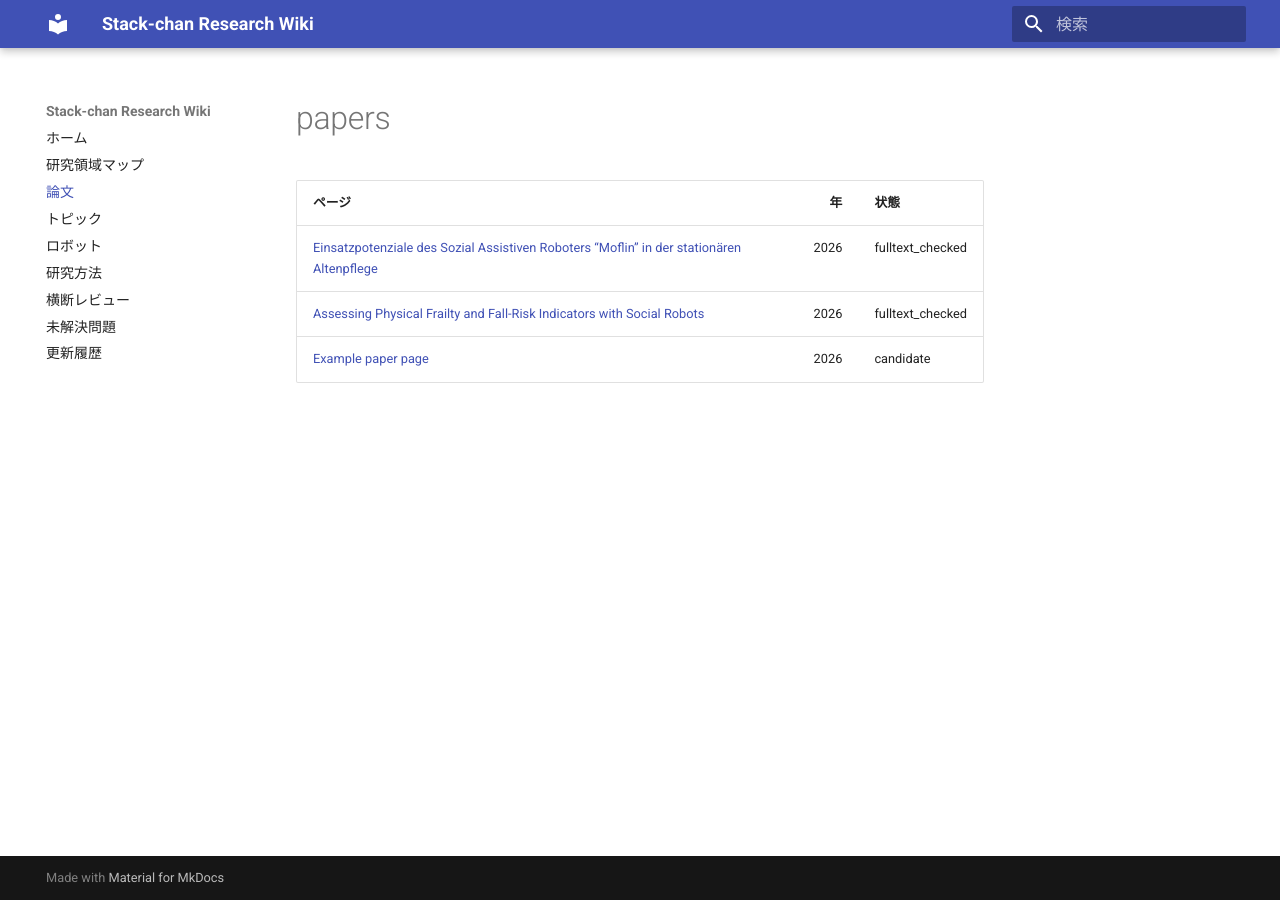
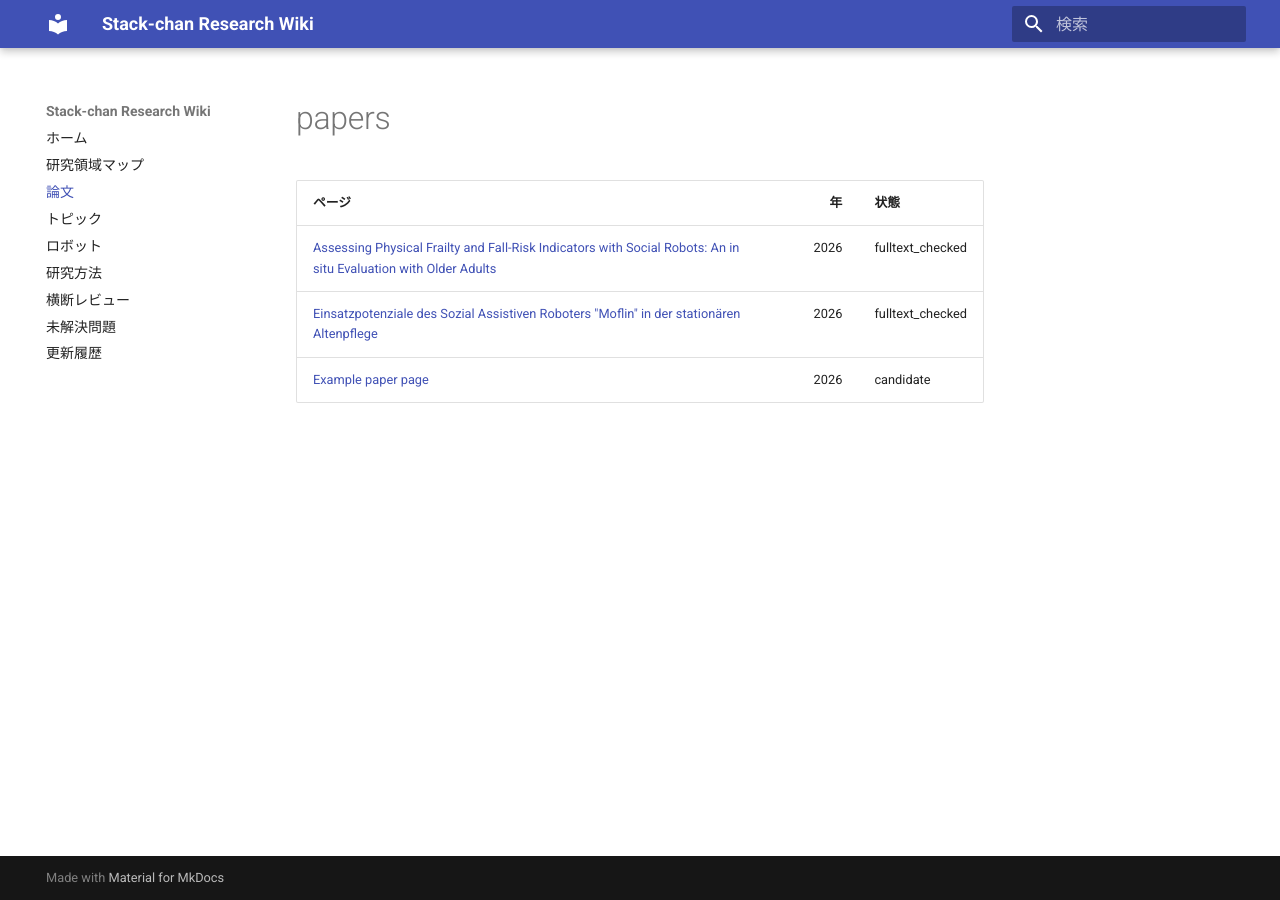
Before and after one commit to meganetaaan/stack-chan-research-wiki, an MkDocs documentation site: the page built from wiki/papers/index.md, in a window 1280 px wide. Built offline with MkDocs 1.6.1 and Material for MkDocs 9.7.7, drawn with Linux system fonts in a browser that asks for light colours.

Commit message:
Regenerate wiki indexes for CI

```diff
--- a/wiki/papers/index.md
+++ b/wiki/papers/index.md
@@ -8,6 +8,6 @@ title: "papers"
 
 | ページ | 年 | 状態 |
 |---|---:|---|
-| [Einsatzpotenziale des Sozial Assistiven Roboters “Moflin” in der stationären Altenpflege](doi-10-1007-s00391-026-02616-8.md) | 2026 | fulltext_checked |
-| [Assessing Physical Frailty and Fall-Risk Indicators with Social Robots](arxiv-2607-15156.md) | 2026 | fulltext_checked |
+| [Assessing Physical Frailty and Fall-Risk Indicators with Social Robots: An in situ Evaluation with Older Adults](arxiv-2607-15156.md) | 2026 | fulltext_checked |
+| [Einsatzpotenziale des Sozial Assistiven Roboters "Moflin" in der stationären Altenpflege](doi-10-1007-s00391-026-02616-8.md) | 2026 | fulltext_checked |
 | [Example paper page](example-paper.md) | 2026 | candidate |
```
Also changed, not shown: wiki/synthesis/older-adult-deployment-and-assessment.md (+1 -0 lines).
